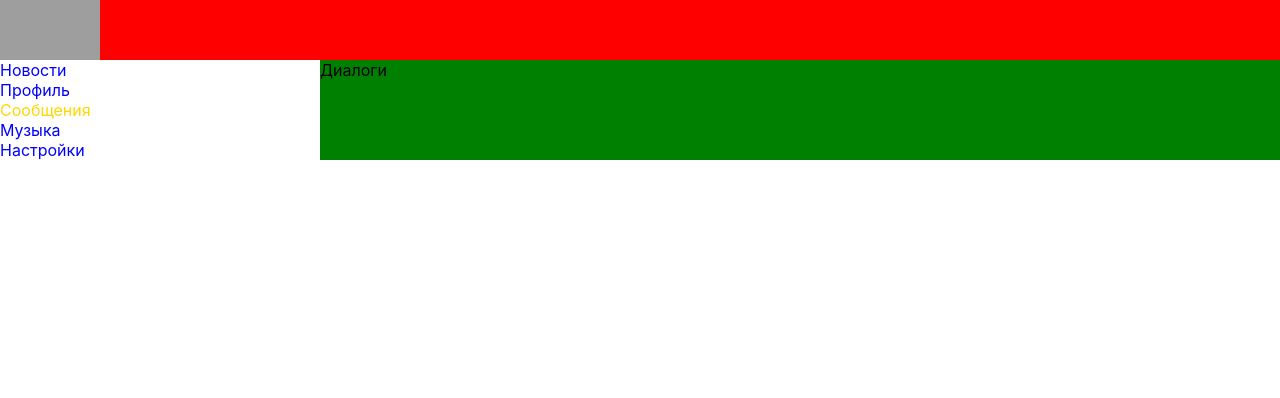
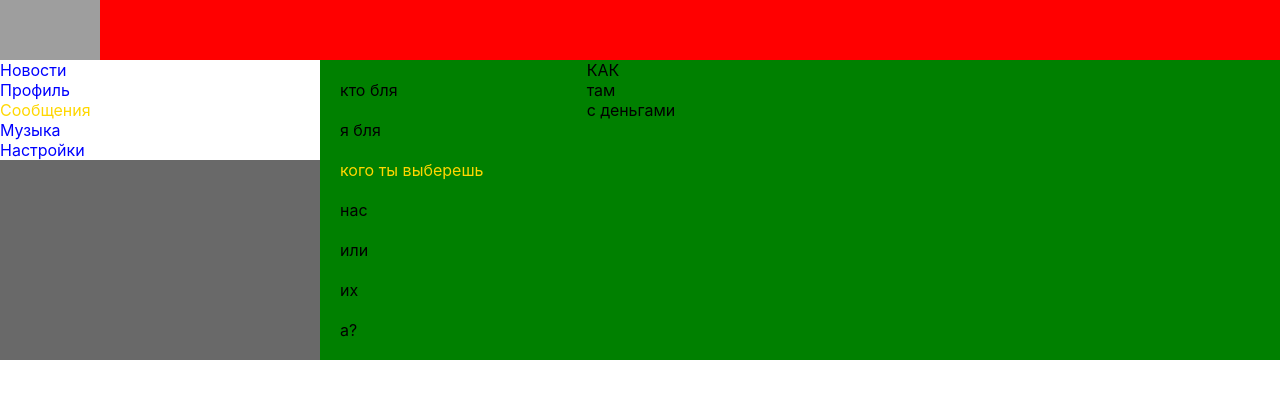
Before and after one commit to Baral-Chief-of-Compliance/react-samurai, a React (Create React App) app: page /dialogs in a window 1280 px wide. Shown: the top 398 px of the page. Built offline with nearby package versions, Linux system fonts and the light colour scheme; grey boxes are pictures that could not be loaded.

Commit message:
21 rolic

```diff
--- a/src/components/Dialogs/Dialogs.jsx
+++ b/src/components/Dialogs/Dialogs.jsx
@@ -3,8 +3,35 @@ import s from './Dialogs.module.css';
 
 const Dialogs = (props) => {
   return(
-      <div className={s.content}>
-          <div>Диалоги</div>
+      <div className={s.dialogs}>
+          <div className={s.dioalogsItems}>
+              <div className={s.dialog}>
+                  кто бля
+              </div>
+              <div className={s.dialog}>
+                  я бля
+              </div>
+              <div className={s.dialog+' '+s.active}>
+                  кого ты выберешь
+              </div>
+              <div className={s.dialog}>
+                  нас
+              </div>
+              <div className={s.dialog}>
+                  или
+              </div>
+              <div className={s.dialog}>
+                  их
+              </div>
+              <div className={s.dialog}>
+                  а?
+              </div>
+          </div>
+          <div className = {s.messages}>
+              <div className={s.message}>КАК</div>
+              <div className={s.message}>там</div>
+              <div className={s.message}>с деньгами</div>
+          </div>
       </div>
   )
 }
--- a/src/components/Dialogs/Dialogs.module.css
+++ b/src/components/Dialogs/Dialogs.module.css
@@ -0,0 +1,28 @@
+.dialogs {
+    display: grid;
+    grid-template-columns: 2fr 10fr;
+}
+
+
+.dioalogsItems{
+    padding: 10px;
+}
+
+
+.dioalogsItems .active{
+    color:gold;
+}
+
+.dialog{
+    padding: 10px;
+}
+
+
+.messages{
+
+}
+
+
+.message{
+
+}
```
